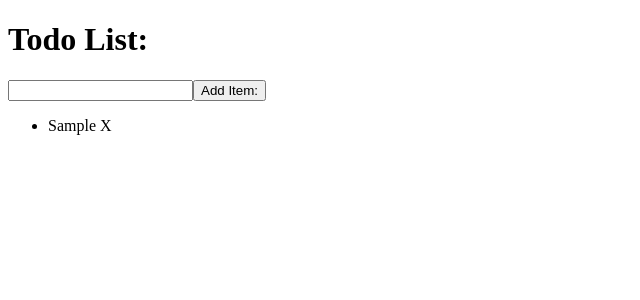
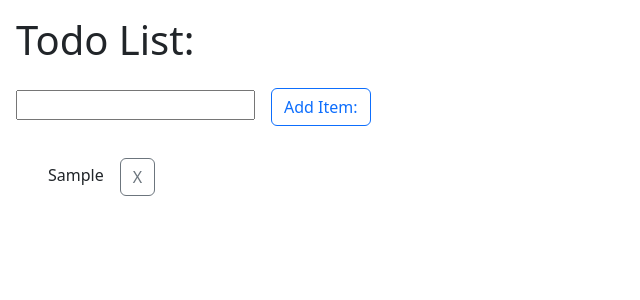
Before and after one commit to leanneduyck/TodoList-Redux, a React (Vite) app: page / in a window 1280 px wide. Both pictures are taken after typing "Sample" into the empty fields and a click on the button "Add Item:". Shown: the top 300 px of the page, without its empty margins (0-640 px from the left). Built offline with nearby package versions, Linux system fonts and the light colour scheme.

Commit message:
finished UI via bootstrap-react

```diff
--- a/package.json
+++ b/package.json
@@ -6,6 +6,7 @@
   "main": "src/index.js",
   "dependencies": {
     "@mui/base": "^5.0.0-beta.40",
+    "bootstrap": "^5.3.3",
     "parcel": "^2.0.0-beta.3",
     "react": "18.2.0",
     "react-bootstrap": "2.10.2",
--- a/src/components/mainview.jsx
+++ b/src/components/mainview.jsx
@@ -2,7 +2,8 @@ import React, { useState } from "react";
 import { useSelector, useDispatch } from "react-redux";
 import { addItem, toggleItem, deleteItem } from "../actions/index.js";
 import Button from "react-bootstrap/Button";
-import "../index.scss";
+
+import "bootstrap/dist/css/bootstrap.min.css";
 
 // logic for rendering TodoList
 export const MainView = () => {
@@ -47,7 +48,7 @@ export const MainView = () => {
 
   // renders TodoList
   return (
-    <div variant="secondary">
+    <div className="m-3" variant="secondary">
       <h1>Todo List:</h1>
       <input
         type="text"
@@ -55,10 +56,10 @@ export const MainView = () => {
         onChange={handleInputChange}
         onKeyDown={handleKeyDown}
       />
-      <Button variant="primary" onClick={handleAddItem}>
+      <Button className="m-3" variant="outline-primary" onClick={handleAddItem}>
         Add Item:
       </Button>
-      <ul>
+      <ul style={{ listStyleType: "none" }}>
         {todos.map((todo) => (
           <li
             key={todo.id}
@@ -66,7 +67,13 @@ export const MainView = () => {
             onDoubleClick={() => handleToggleItem(todo.id)}
           >
             {todo.text}
-            <span onClick={() => handleDeleteItem(todo.id)}> X</span>
+            <Button
+              className="m-3"
+              variant="outline-secondary"
+              onClick={() => handleDeleteItem(todo.id)}
+            >
+              X{" "}
+            </Button>
           </li>
         ))}
       </ul>
--- a/src/index.scss
+++ b/src/index.scss
@@ -1,5 +1,5 @@
-.main-view {
-  font-family: Arial, Helvetica, sans-serif;
-  text-align: center;
-  background-color: blue;
-}
+// .main-view {
+//   font-family: Arial, Helvetica, sans-serif;
+//   text-align: center;
+//   background-color: blue;
+// }
```
Also changed, not shown: 5 other files (tests, documents, lock files or other folders).
